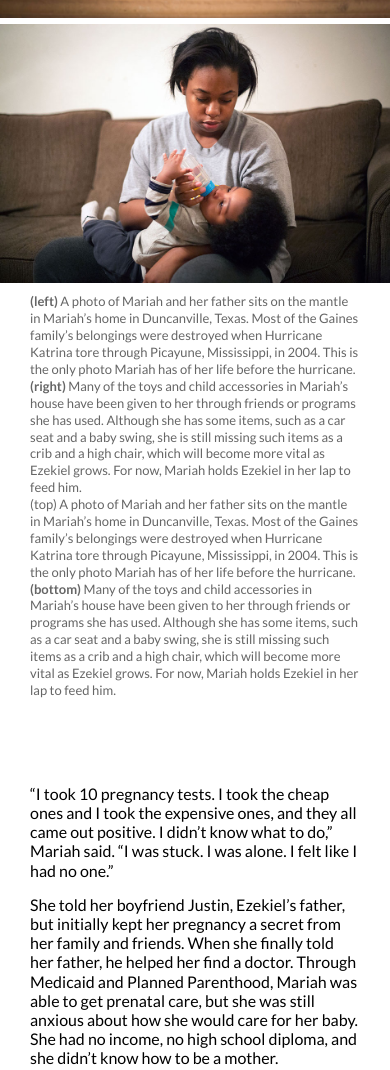
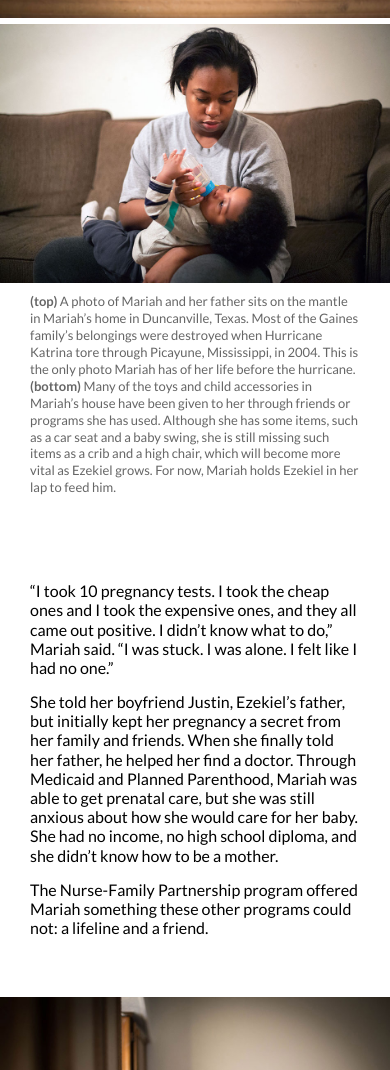
Before and after one commit to UrbanInstitute/sdh, a plain HTML site: page becomingmom.html in a window 390 px wide. Shown: the part 4165-5235 px from the top of the page. Drawn offline with Linux system fonts and the light colour scheme.

Commit message:
captions on becoming mom showing both mobile and desktop

```diff
--- a/becomingmom.html
+++ b/becomingmom.html
@@ -154,9 +154,9 @@
 <figure>
 <img src="img/nfp/3_2299.jpg" class="half left" id="nfp3" alt="a damaged picture of Mariah as a child being held by her father">
 <img src="img/nfp/2_1210.jpg" class="half right" id="nfp4" alt="Mariah feeds her son">
-<figcaption class="desktop-caption"><span class="bold">(left)</span> A photo of Mariah and her father sits on the mantle in Mariah’s home in Duncanville, Texas. Most of the Gaines family’s belongings were destroyed when Hurricane Katrina tore through Picayune, Mississippi, in 2004. This is the only photo Mariah has of her life before the hurricane. <span class="bold">(right)</span> Many of the toys and child accessories in Mariah’s house have been given to her through friends or programs she has used. Although she has some items, such as a car seat and a baby swing, she is still missing such items as a crib and a high chair, which will become more vital as Ezekiel grows. For now, Mariah holds Ezekiel in her lap to feed him.</figcaption>
+<figcaption class="desktop_caption"><span class="bold">(left)</span> A photo of Mariah and her father sits on the mantle in Mariah’s home in Duncanville, Texas. Most of the Gaines family’s belongings were destroyed when Hurricane Katrina tore through Picayune, Mississippi, in 2004. This is the only photo Mariah has of her life before the hurricane. <span class="bold">(right)</span> Many of the toys and child accessories in Mariah’s house have been given to her through friends or programs she has used. Although she has some items, such as a car seat and a baby swing, she is still missing such items as a crib and a high chair, which will become more vital as Ezekiel grows. For now, Mariah holds Ezekiel in her lap to feed him.</figcaption>
 
-    <figcaption class="mobile-caption">(top) A photo of Mariah and her father sits on the mantle in Mariah’s home in Duncanville, Texas. Most of the Gaines family’s belongings were destroyed when Hurricane Katrina tore through Picayune, Mississippi, in 2004. This is the only photo Mariah has of her life before the hurricane. <span class="bold">(bottom)</span> Many of the toys and child accessories in Mariah’s house have been given to her through friends or programs she has used. Although she has some items, such as a car seat and a baby swing, she is still missing such items as a crib and a high chair, which will become more vital as Ezekiel grows. For now, Mariah holds Ezekiel in her lap to feed him.</figcaption>
+    <figcaption class="mobile_caption"><span class="bold">(top)</span> A photo of Mariah and her father sits on the mantle in Mariah’s home in Duncanville, Texas. Most of the Gaines family’s belongings were destroyed when Hurricane Katrina tore through Picayune, Mississippi, in 2004. This is the only photo Mariah has of her life before the hurricane. <span class="bold">(bottom)</span> Many of the toys and child accessories in Mariah’s house have been given to her through friends or programs she has used. Although she has some items, such as a car seat and a baby swing, she is still missing such items as a crib and a high chair, which will become more vital as Ezekiel grows. For now, Mariah holds Ezekiel in her lap to feed him.</figcaption>
 </figure>
 
 <div class="container">
```
